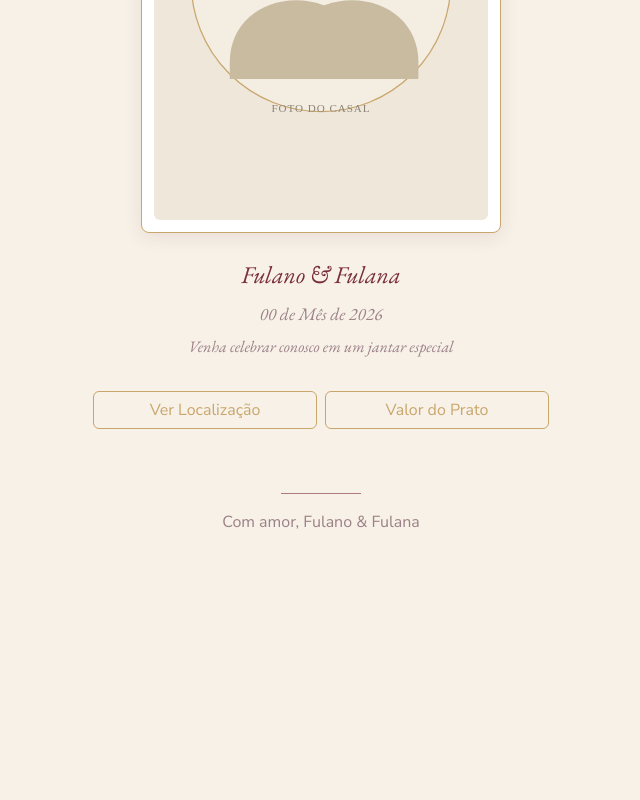
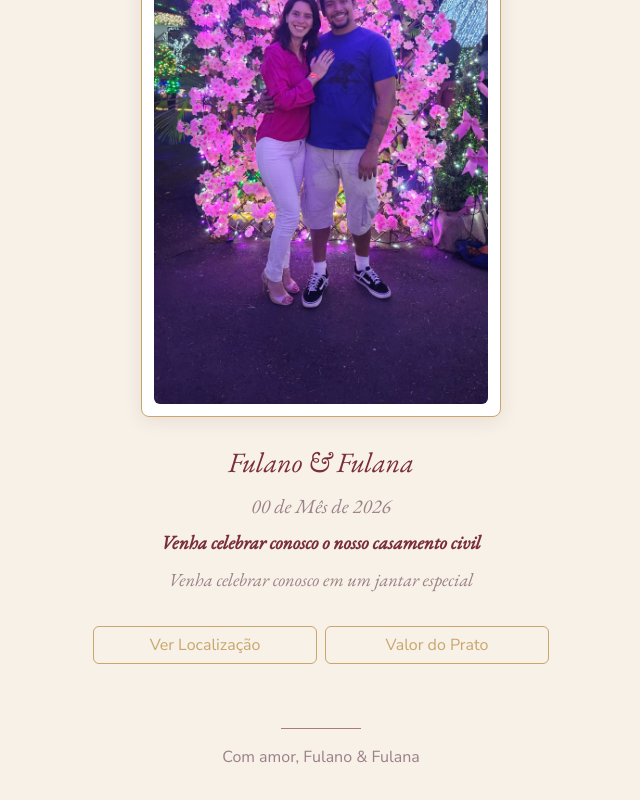
Before and after one commit to a2pr/cadamuroxpayema, a Vue app: page / in a window 1280 px wide. Shown: the part 372-1172 px from the top of the page, without its empty margins (319-959 px from the left). Before the commit the page ends 978 px from the top, so only its background shows below. Built offline with nearby package versions, Linux system fonts and the light colour scheme.

Commit message:
claude language

```diff
--- a/src/App.vue
+++ b/src/App.vue
@@ -18,6 +18,7 @@ import AppFooter from '@/components/AppFooter.vue'
       <EventDetails
         :names="invitation.coupleNames"
         :date="invitation.weddingDate"
+        :civil-marriage-message="invitation.civilMarriageMessage"
         :message="invitation.dinnerMessage"
       />
 
@@ -31,9 +32,11 @@ import AppFooter from '@/components/AppFooter.vue'
         </div>
         <div class="col">
           <PlatePriceToggleButton
-            :price="invitation.platePrice"
+            :price-min="invitation.platePriceMin"
+            :price-max="invitation.platePriceMax"
             :label="invitation.plateButtonLabel"
-            class="w-100"
+            :more-info-url="invitation.moreInfoUrl"
+            :more-info-label="invitation.moreInfoLabel"
           />
         </div>
       </div>
--- a/src/components/EventDetails.vue
+++ b/src/components/EventDetails.vue
@@ -2,6 +2,7 @@
 defineProps<{
   names: string
   date: string
+  civilMarriageMessage: string
   message: string
 }>()
 </script>
@@ -10,6 +11,7 @@ defineProps<{
   <div class="event-details text-center">
     <p class="names mb-2">{{ names }}</p>
     <p class="date mb-2">{{ date }}</p>
+    <p class="civil-message mb-2">{{ civilMarriageMessage }}</p>
     <p class="message mb-0">{{ message }}</p>
   </div>
 </template>
@@ -21,18 +23,25 @@ defineProps<{
 }
 
 .names {
-  font-size: 1.5rem;
+  font-size: 1.75rem;
   font-style: italic;
 }
 
 .date {
-  font-size: 1.1rem;
+  font-size: 1.25rem;
   font-style: italic;
   color: var(--color-c-text-muted);
 }
 
+.civil-message {
+  font-size: 1.2rem;
+  font-style: italic;
+  font-weight: 600;
+  color: var(--color-c-text);
+}
+
 .message {
-  font-size: 1rem;
+  font-size: 1.15rem;
   font-style: italic;
   color: var(--color-c-text-muted);
 }
--- a/src/components/PageHeader.vue
+++ b/src/components/PageHeader.vue
@@ -15,7 +15,7 @@ defineProps<{
 <style scoped>
 .kicker {
   font-family: var(--font-body-c);
-  font-size: 0.75rem;
+  font-size: 0.9rem;
   letter-spacing: 0.2em;
   text-transform: uppercase;
   color: var(--color-c-text-muted);
@@ -23,7 +23,7 @@ defineProps<{
 
 .hero-title {
   font-family: var(--font-script-c);
-  font-size: 3.5rem;
+  font-size: 3.75rem;
   color: var(--color-c-text);
 }
 </style>
--- a/src/components/PlatePriceToggleButton.vue
+++ b/src/components/PlatePriceToggleButton.vue
@@ -1,21 +1,57 @@
 <script setup lang="ts">
 import { ref } from 'vue'
-import { formatPlatePrice } from '@/config/invitation'
+import { formatPlatePriceRange } from '@/config/invitation'
 
 const props = defineProps<{
-  price: number
+  priceMin: number
+  priceMax: number
   label: string
+  moreInfoUrl: string
+  moreInfoLabel: string
 }>()
 
 const revealed = ref(false)
 
-function reveal() {
-  revealed.value = true
+function toggle() {
+  revealed.value = !revealed.value
 }
 </script>
 
 <template>
-  <button type="button" class="btn btn-outline-gold" @click="reveal">
-    {{ revealed ? `${formatPlatePrice(props.price)} por pessoa` : props.label }}
-  </button>
+  <div class="plate-price-toggle">
+    <button type="button" class="btn btn-outline-gold w-100" @click="toggle">
+      {{ revealed ? formatPlatePriceRange(props.priceMin, props.priceMax) : props.label }}
+    </button>
+    <Transition name="fade-slide">
+      <a
+        v-if="revealed"
+        :href="moreInfoUrl"
+        target="_blank"
+        rel="noopener"
+        class="btn btn-outline-gold w-100 mt-2"
+      >
+        {{ moreInfoLabel }}
+      </a>
+    </Transition>
+  </div>
 </template>
+
+<style scoped>
+.fade-slide-enter-active {
+  transition:
+    opacity 0.25s ease,
+    transform 0.25s ease;
+}
+
+.fade-slide-leave-active {
+  transition:
+    opacity 0.25s ease,
+    transform 0.25s ease;
+}
+
+.fade-slide-enter-from,
+.fade-slide-leave-to {
+  opacity: 0;
+  transform: translateY(-6px);
+}
+</style>
--- a/src/config/invitation.ts
+++ b/src/config/invitation.ts
@@ -2,12 +2,16 @@ export interface InvitationConfig {
   heroTitle: string
   coupleNames: string
   weddingDate: string
+  civilMarriageMessage: string
   dinnerMessage: string
   couplePhoto: string
   googleMapsUrl: string
   locationButtonLabel: string
-  platePrice: number
+  platePriceMin: number
+  platePriceMax: number
   plateButtonLabel: string
+  moreInfoUrl: string
+  moreInfoLabel: string
   footerMessage: string
 }
 
@@ -15,18 +19,26 @@ export const invitation: InvitationConfig = {
   heroTitle: 'Save the date',
   coupleNames: 'Fulano & Fulana',
   weddingDate: '00 de Mês de 2026',
+  civilMarriageMessage: 'Venha celebrar conosco o nosso casamento civil',
   dinnerMessage: 'Venha celebrar conosco em um jantar especial',
-  couplePhoto: '/images/couple-placeholder.svg',
+  couplePhoto: '/images/photo1.jpeg',
   googleMapsUrl: 'https://maps.google.com/?q=',
   locationButtonLabel: 'Ver Localização',
-  platePrice: 0,
+  platePriceMin: 0,
+  platePriceMax: 0,
   plateButtonLabel: 'Valor do Prato',
+  moreInfoUrl: 'https://example.com',
+  moreInfoLabel: 'Ver Cardápio',
   footerMessage: 'Com amor, Fulano & Fulana',
 }
 
-export function formatPlatePrice(value: number): string {
+function formatCurrency(value: number): string {
   return value.toLocaleString('pt-BR', {
     style: 'currency',
     currency: 'BRL',
   })
 }
+
+export function formatPlatePriceRange(min: number, max: number): string {
+  return `${formatCurrency(min)} – ${formatCurrency(max)} por pessoa`
+}
```
Also changed, not shown: design/option-c-cartao-emoldurado-2026-08-13.md (+19 -0 lines), public/images/photo1.jpeg (added).
